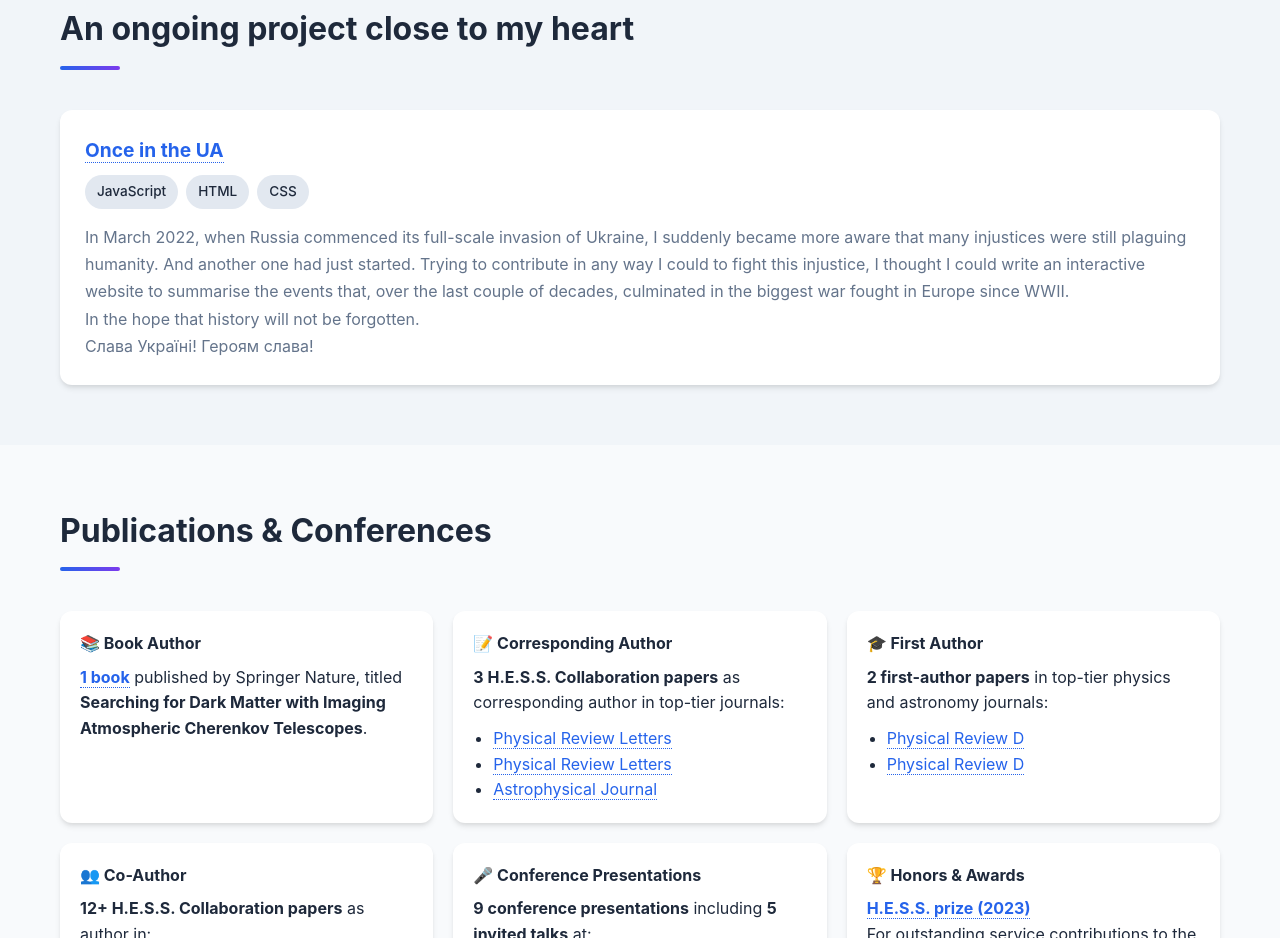
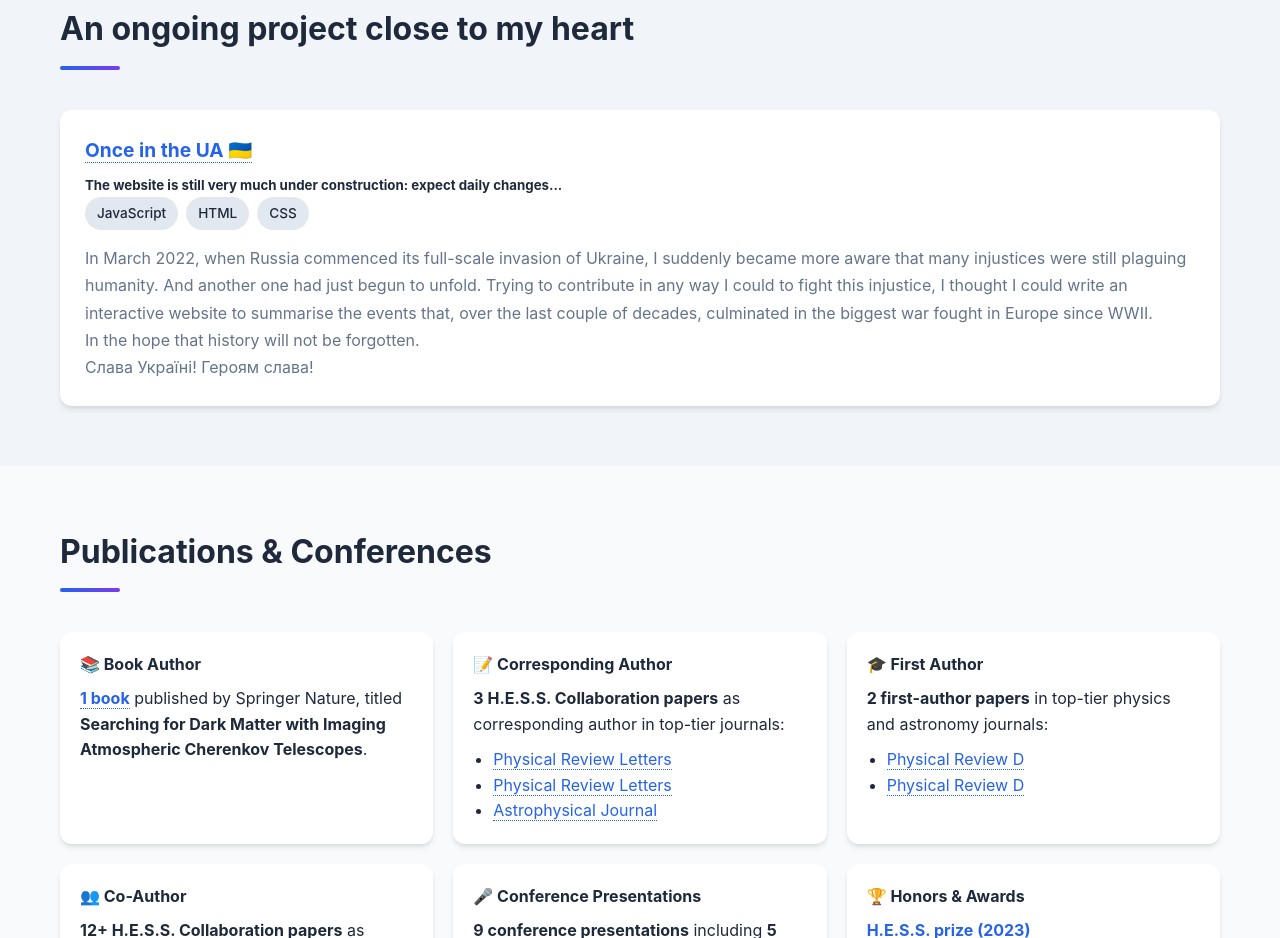
Before and after one commit to alessandromontanari/alessandromontanari.github.io, a plain HTML site: page index.html in a window 1280 px wide. Shown: the part 4591-5529 px from the top of the page. Drawn offline with Linux system fonts and the light colour scheme.

Commit message:
Enhance project card for 'Once in the UA'
Updated project title and improved description for clarity.

```diff
--- a/index.html
+++ b/index.html
@@ -944,7 +944,8 @@
                 <h2 class="section-title">An ongoing project close to my heart</h2>
                 <div class="projects-grid">
                     <div class="project-card">
-                        <h3><a href="https://alessandromontanari.github.io/once-in-the-ua/" target="_blank" class="content-link">Once in the UA</a></h3>
+                        <h3><a href="https://alessandromontanari.github.io/once-in-the-ua/" target="_blank" class="content-link">Once in the UA 🇺🇦</a></h3>
+                        <h5>The website is still very much under construction: expect daily changes...</h5>
                         <div class="project-tech">
                             <span class="skill-tag">JavaScript</span>
                             <span class="skill-tag">HTML</span>
@@ -952,7 +953,7 @@
                         </div>
                         <p>
                             In March 2022, when Russia commenced its full-scale invasion of Ukraine, I suddenly became more aware that many injustices were still plaguing humanity.
-                            And another one had just started. Trying to contribute in any way I could to fight this injustice,
+                            And another one had just begun to unfold. Trying to contribute in any way I could to fight this injustice,
                             I thought I could write an interactive website to summarise the events that, over the last couple of decades, culminated in the biggest war fought in Europe since WWII.
                             <br> In the hope that history will not be forgotten.
                             <br> Слава Україні! Героям слава!
```
